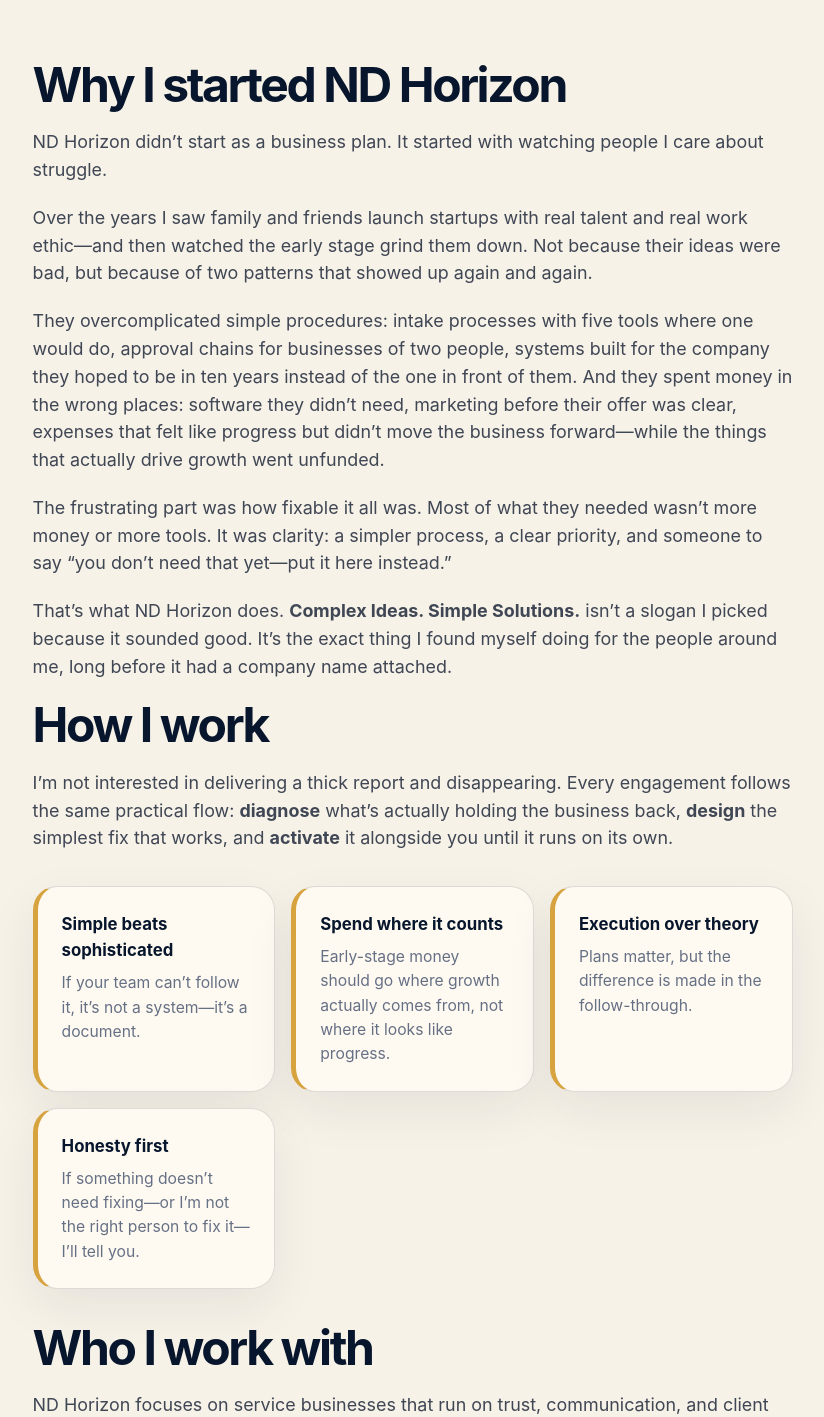
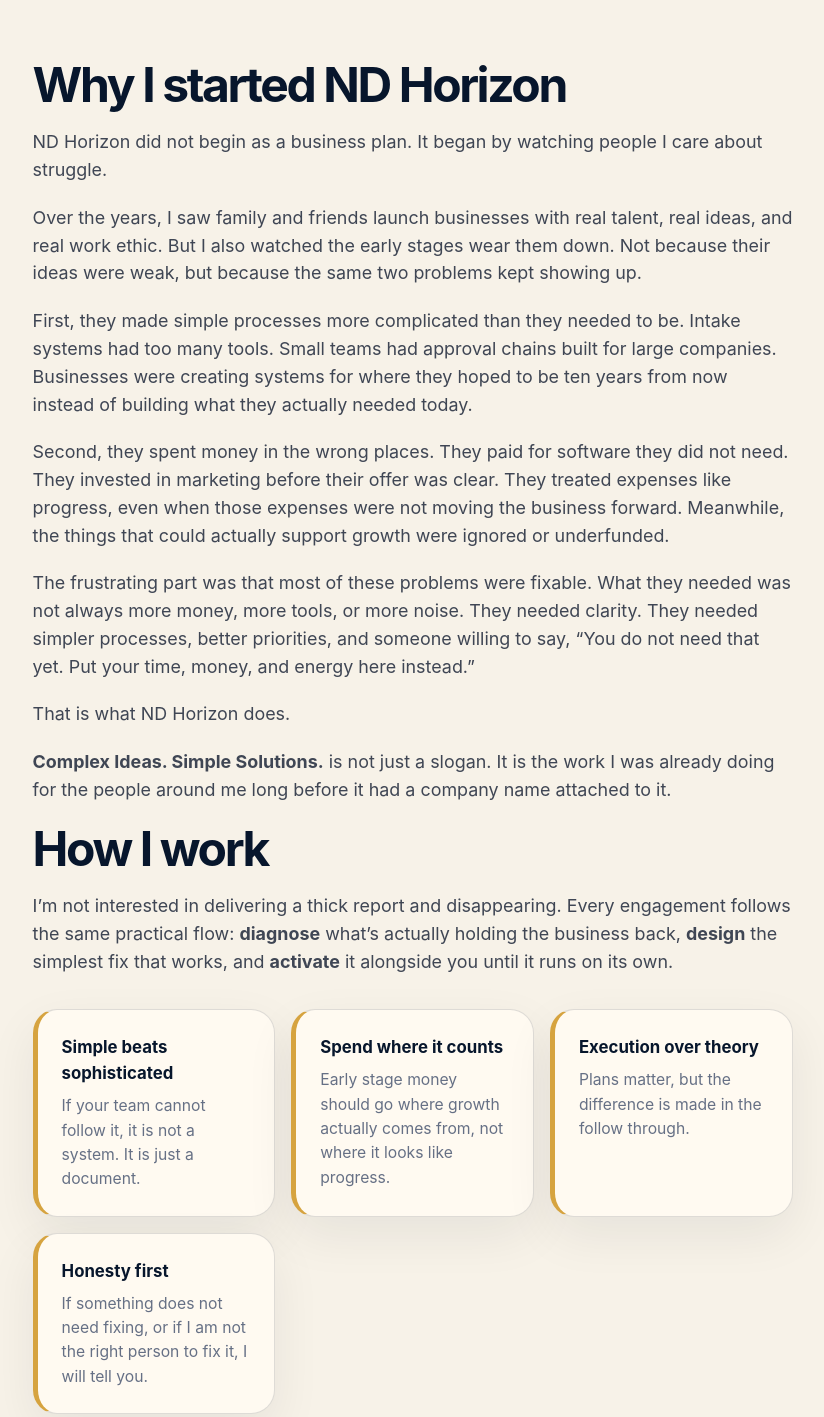
Before and after one commit to flychico/ndhorizon-site, a plain HTML site: page about.html in a window 1280 px wide. Shown: the part 760-2177 px from the top of the page, without its empty margins (147-971 px from the left). Drawn offline with Linux system fonts and the light colour scheme.

Commit message:
Add files via upload

```diff
--- a/about.html
+++ b/about.html
@@ -5,7 +5,7 @@
 <meta name="viewport" content="width=device-width, initial-scale=1.0" />
 
 <title>About Lynold Mercado | ND Horizon | South Florida Business Consultant</title>
-<meta name="description" content="Meet Lynold Mercado, founder of ND Horizon. Practical business consulting for South Florida service businesses — born from watching startups overcomplicate what should be simple." />
+<meta name="description" content="Meet Lynold Mercado, founder of ND Horizon. Practical business consulting for South Florida service businesses, built from watching startups overcomplicate what should be simple." />
 <link rel="canonical" href="https://ndhorizon.com/about" />
 <meta name="robots" content="index, follow" />
 <meta name="geo.region" content="US-FL" />
@@ -96,7 +96,7 @@
     <div>
       <p class="eyebrow">About ND Horizon</p>
       <h1>The person behind the systems.</h1>
-      <p class="lede">I&rsquo;m Lynold Mercado, founder of ND Horizon. I help service businesses in South Florida&mdash;and remote clients across the country&mdash;replace chaos with systems that are simple enough to actually follow.</p>
+      <p class="lede">I&rsquo;m Lynold Mercado, founder of ND Horizon. I help service businesses in South Florida and remote clients across the country replace chaos with systems that are simple enough to actually follow.</p>
       <div class="hero-actions">
         <a href="https://calendly.com/lynold-ndhorizon" target="_blank" rel="noopener" class="button primary" onclick="gtag('event','book_call_click',{location:'about_hero',page:'about'});">Schedule a Free Consultation</a>
         <a href="/#services" class="button secondary">Explore Services</a>
@@ -109,32 +109,32 @@
 <section class="section">
   <div class="prose">
     <h2>Why I started ND Horizon</h2>
-    <p>ND Horizon didn&rsquo;t start as a business plan. It started with watching people I care about struggle.</p>
+    <p>ND Horizon did not begin as a business plan. It began by watching people I care about struggle.</p>
 
-    <p>Over the years I saw family and friends launch startups with real talent and real work ethic&mdash;and then watched the early stage grind them down. Not because their ideas were bad, but because of two patterns that showed up again and again.</p>
+    <p>Over the years, I saw family and friends launch businesses with real talent, real ideas, and real work ethic. But I also watched the early stages wear them down. Not because their ideas were weak, but because the same two problems kept showing up.</p>
 
-    <p>They overcomplicated simple procedures: intake processes with five tools where one would do, approval chains for businesses of two people, systems built for the company they hoped to be in ten years instead of the one in front of them. And they spent money in the wrong places: software they didn&rsquo;t need, marketing before their offer was clear, expenses that felt like progress but didn&rsquo;t move the business forward&mdash;while the things that actually drive growth went unfunded.</p>
+    <p>First, they made simple processes more complicated than they needed to be. Intake systems had too many tools. Small teams had approval chains built for large companies. Businesses were creating systems for where they hoped to be ten years from now instead of building what they actually needed today.</p>
 
-    <p>The frustrating part was how fixable it all was. Most of what they needed wasn&rsquo;t more money or more tools. It was clarity: a simpler process, a clear priority, and someone to say &ldquo;you don&rsquo;t need that yet&mdash;put it here instead.&rdquo;</p>
+    <p>Second, they spent money in the wrong places. They paid for software they did not need. They invested in marketing before their offer was clear. They treated expenses like progress, even when those expenses were not moving the business forward. Meanwhile, the things that could actually support growth were ignored or underfunded.</p>
 
-    <p>That&rsquo;s what ND Horizon does. <strong>Complex Ideas. Simple Solutions.</strong> isn&rsquo;t a slogan I picked because it sounded good. It&rsquo;s the exact thing I found myself doing for the people around me, long before it had a company name attached.</p>
+    <p>The frustrating part was that most of these problems were fixable. What they needed was not always more money, more tools, or more noise. They needed clarity. They needed simpler processes, better priorities, and someone willing to say, &ldquo;You do not need that yet. Put your time, money, and energy here instead.&rdquo;</p>
+
+    <p>That is what ND Horizon does.</p>
+
+    <p><strong>Complex Ideas. Simple Solutions.</strong> is not just a slogan. It is the work I was already doing for the people around me long before it had a company name attached to it.</p>
 
     <h2>How I work</h2>
     <p>I&rsquo;m not interested in delivering a thick report and disappearing. Every engagement follows the same practical flow: <strong>diagnose</strong> what&rsquo;s actually holding the business back, <strong>design</strong> the simplest fix that works, and <strong>activate</strong> it alongside you until it runs on its own.</p>
     <div class="cards">
-      <div class="card"><strong>Simple beats sophisticated</strong><p>If your team can&rsquo;t follow it, it&rsquo;s not a system&mdash;it&rsquo;s a document.</p></div>
-      <div class="card"><strong>Spend where it counts</strong><p>Early-stage money should go where growth actually comes from, not where it looks like progress.</p></div>
-      <div class="card"><strong>Execution over theory</strong><p>Plans matter, but the difference is made in the follow-through.</p></div>
-      <div class="card"><strong>Honesty first</strong><p>If something doesn&rsquo;t need fixing&mdash;or I&rsquo;m not the right person to fix it&mdash;I&rsquo;ll tell you.</p></div>
+      <div class="card"><strong>Simple beats sophisticated</strong><p>If your team cannot follow it, it is not a system. It is just a document.</p></div>
+      <div class="card"><strong>Spend where it counts</strong><p>Early stage money should go where growth actually comes from, not where it looks like progress.</p></div>
+      <div class="card"><strong>Execution over theory</strong><p>Plans matter, but the difference is made in the follow through.</p></div>
+      <div class="card"><strong>Honesty first</strong><p>If something does not need fixing, or if I am not the right person to fix it, I will tell you.</p></div>
     </div>
 
     <h2>Who I work with</h2>
-    <p>ND Horizon focuses on service businesses that run on trust, communication, and client experience: healthcare and recovery centers, transportation and security companies, document preparation services, and local service businesses across Broward, Miami-Dade, and Palm Beach counties. I work in person across South Florida and remotely with clients nationwide.</p>
+    <p>ND Horizon focuses on service businesses that run on trust, communication, and client experience: healthcare and recovery centers, transportation and security companies, document preparation services, and local service businesses across Broward, Miami Dade, and Palm Beach counties. I work in person across South Florida and remotely with clients nationwide.</p>
 
-    <h2>Outside the work</h2>
-    <p>Based in Coral Springs, Florida. When I&rsquo;m not inside someone&rsquo;s workflow, I&rsquo;m usually studying how good businesses run&mdash;the systems, tools, and habits that let small teams punch above their weight&mdash;so my clients don&rsquo;t have to do that homework themselves.</p>
-  </div>
-</section>
 
 <section class="section" id="contact">
   <div class="cta-band">
```
